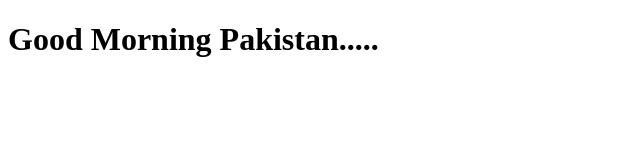
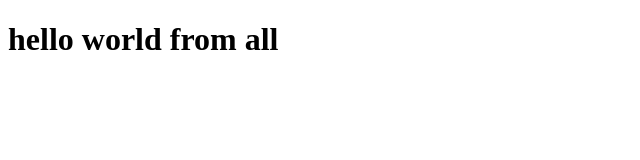
Before and after one commit to ayeshanawaz/bootcamp2020Sample, a plain HTML site: page index.html in a window 1280 px wide. Shown: the whole page, without its empty margins (0-640 px from the left). Drawn offline with Linux system fonts and the light colour scheme.

Commit message:
updated index.html

```diff
--- a/index.html
+++ b/index.html
@@ -6,6 +6,6 @@
     <title>Document</title>
 </head>
 <body>
-    <h1>Good Morning Pakistan.....</h1>
+    <h1>hello world from all</h1>
 </body>
 </html>
```
